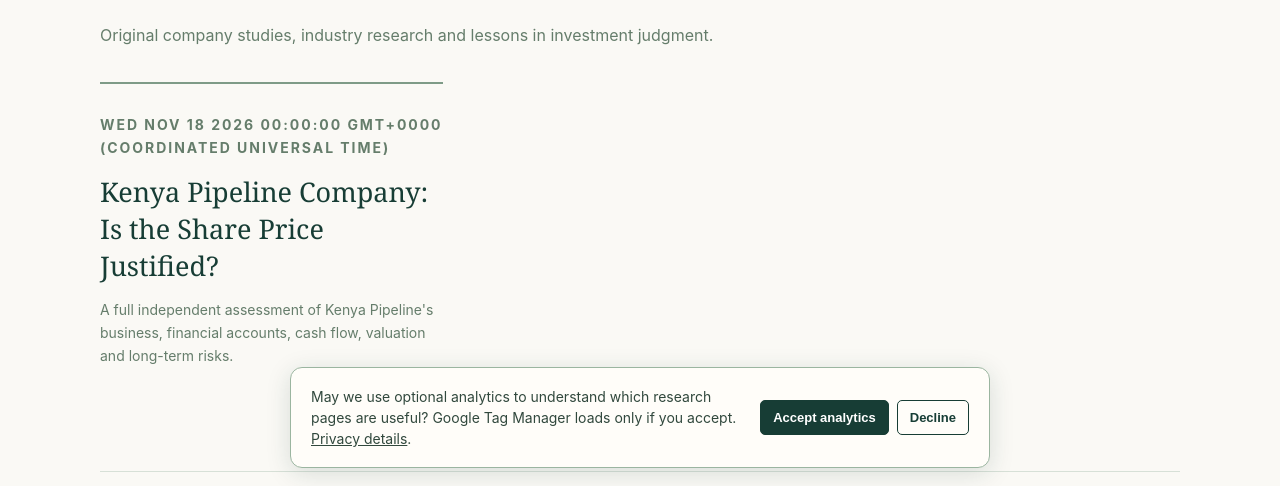
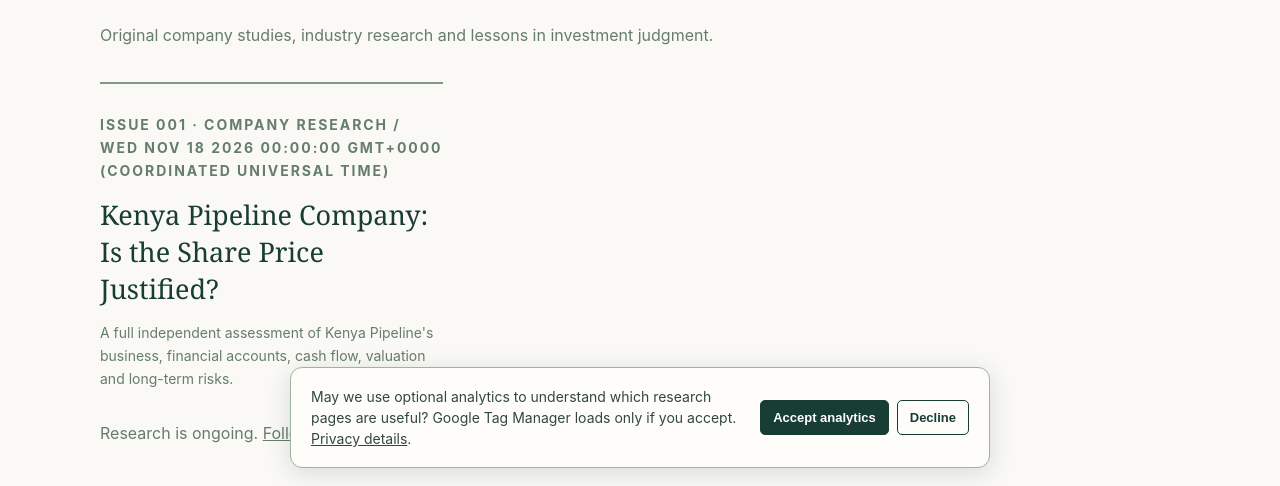
Before and after one commit to meyoinsights/meyoinsights.github.io, an Astro site: page /blog in a window 1280 px wide. Shown: the part 314-800 px from the top of the page. Built offline with nearby package versions, Linux system fonts and the light colour scheme; Astro itself is replaced by a stand-in of ours.

Commit message:
Align src/pages/blog/index.astro with Issue 001 editorial publication and X follow CTA

```diff
--- a/src/pages/blog/index.astro
+++ b/src/pages/blog/index.astro
@@ -6,6 +6,8 @@ const articles = modules.map((post) => ({
   description: post.frontmatter?.description ?? '',
   date: post.frontmatter?.pubDate ?? '',
   url: post.url,
+  category: post.frontmatter?.category ?? "Research",
+  issue: post.frontmatter?.issue,
 })).sort((a,b) => new Date(b.date).getTime() - new Date(a.date).getTime());
 ---
 <SiteLayout title="Research">
@@ -16,12 +18,13 @@ const articles = modules.map((post) => ({
     {articles.length > 0 ?
       <div class="article-grid">{articles.map(post =>
         <div class="article-card">
-          <p class="eyebrow">{post.date || 'Research note'}</p>
+          <p class="eyebrow">{post.issue ? `ISSUE ${post.issue} · ` : ''}{post.category} / {post.date || 'Research note'}</p>
           <h3><a href={post.url}>{post.title}</a></h3>
           <p>{post.description}</p>
         </div>
       )}</div>
       : <div class="topic" style="margin-top:42px"><h3>First essays in review</h3><p>New pieces appear here when their sources and writing have been reviewed and approved for publication.</p></div>
     }
+    <p class="research-follow">Research is ongoing. <a href="https://x.com/meyo_insights" target="_blank" rel="noopener noreferrer">Follow @meyo_insights on X ↗</a> for new reports and updates.</p>
   </section>
 </SiteLayout>
```
